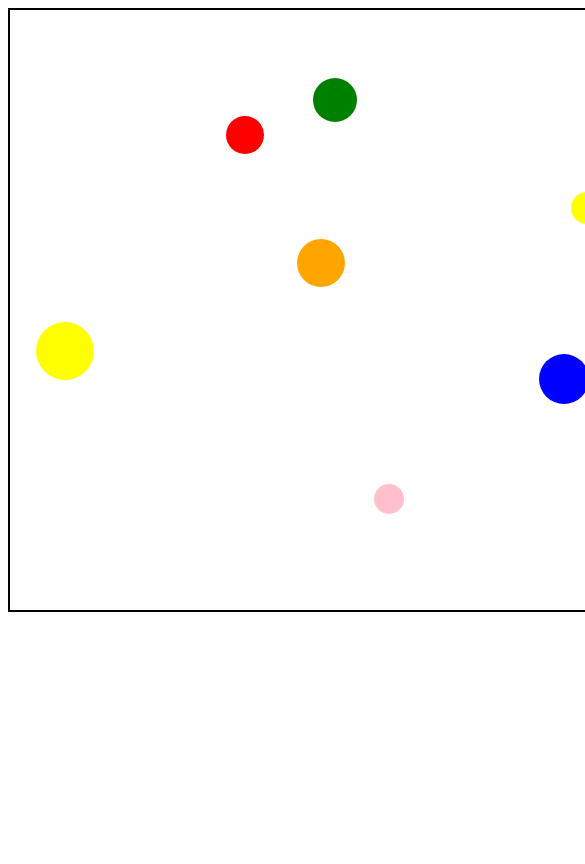
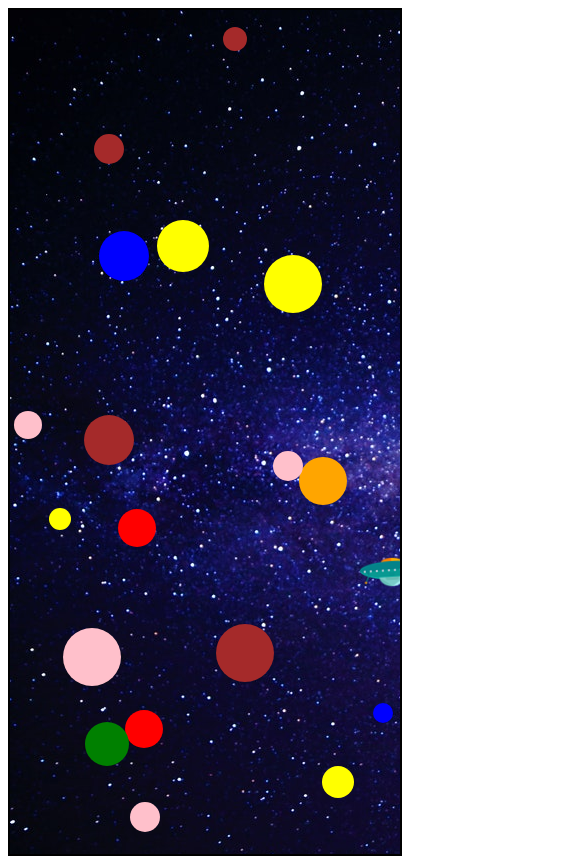
Before and after one commit to HoangDHCodeGym/CodegymExercises, a plain HTML site: page BoucingBall/index.html in a window 390 px wide. Shown: the top 864 px of the page, 585 px wide, since content can reach past the window. Drawn offline with nearby package versions, Linux system fonts and the light colour scheme.

Commit message:
Change width

```diff
--- a/BoucingBall/game.js
+++ b/BoucingBall/game.js
@@ -1,5 +1,8 @@
 let canvas = document.getElementById("myCanvas");
+canvas.width = window.innerWidth;
+canvas.height = window.innerHeight;
 let imgId = "BattleShip";
+let BallNumber = 18;
 const WIDTH = canvas.width;
 const HEIGHT = canvas.height;
 const SHIPTOP = 600;
@@ -7,8 +10,9 @@ const SHIPLEFT = 280;
 const SHIPSIZE = 64;
 //Main program
 let objectList = [];
-createBalls(objectList,18);
+createBalls(objectList,BallNumber);
 createShip(SHIPTOP,SHIPLEFT,SHIPSIZE,imgId);
+objectList[BallNumber].moveOnKeyDown();
 animate(objectList);
 
 //Tạo số lượng bóng random
@@ -35,7 +39,7 @@ function createBalls(objectList, numberOfBalls) {
 //Tạo tàu chiến
 function createShip(left, top, size, imgId) {
     let ship = new Ship(left, top, size, imgId);
-    ship.draw();
+    //ship.moveOnKeyDown();
     objectList.push(ship);
 }
 
--- a/BoucingBall/index.html
+++ b/BoucingBall/index.html
@@ -11,6 +11,7 @@
         display: block;
         border: 2px solid black;
         margin: auto;
+        background-image: url("universe.jpg");
     }
     img {
         display: none;
--- a/BoucingBall/ship.js
+++ b/BoucingBall/ship.js
@@ -1,29 +1,73 @@
-let Ship = function(left, top, size, imgId) {
+let Ship = function (left, top, size, imgId) {
     this.left = left;
     this.top = top;
     this.size = size;
-    this.leftAcc = 2;
-    this.topAcc = 2;
+    this.leftAcc = 1;
+    this.topAcc = 1;
     this.type = "ship";
     this.degree = 0;
-    //this.radius = 30;
+    this.radius = 30;
     this.img = document.getElementById(imgId);
     let self = this;
-    this.draw = function() {
+    this.draw = function () {
+        self.reOrientation();
+        self.move();
         let ctx = canvas.getContext("2d");
         //Start Rotation
         ctx.save();
-        ctx.translate(self.left+self.size/2, self.top+self.size/2); //go to center of object
-        ctx.rotate(Math.PI*this.degree);
-        if (this.degree==2) { this.degree=0 } else {this.degree += 0.02};
-        ctx.translate(-self.size/2, -self.size/2); //go to orginal top and center of object
-        ctx.drawImage(self.img,0,0,self.size,self.size);
+        ctx.translate(self.left + self.size / 2, self.top + self.size / 2); //go to center of object
+        ctx.rotate(Math.PI * this.degree);
+        if (this.degree == 2) {
+            this.degree = 0
+        } else {
+            this.degree += 0.02
+        };
+        ctx.translate(-self.size / 2, -self.size / 2); //go to orginal top and center of object
+        ctx.drawImage(self.img, 0, 0, self.size, self.size);
         //End Rotation
         //ctx.drawImage(self.img,self.left,self.top,self.size,self.size);
         ctx.restore();
     }
-    this.randomMove = function() {};
-    this.moveOnKeyDown = function() {
+    this.move = function () {
+        this.top += this.topAcc;
+        this.left += this.leftAcc;
+    }
+    this.reOrientation = function () {
+        //Đổi hướng khi chạm cạnh trên
+        if ((this.top < this.radius) && (this.topAcc < 0)) {
+            this.topAcc = (-1) * this.topAcc;
+        }
+        //Đổi hướng khi chạm cạnh phải
+        if ((this.left > (WIDTH - this.radius)) && (this.leftAcc > 0)) {
+            this.leftAcc = (-1) * this.leftAcc;
+        }
+        //Đổi hướng khi chạm cạnh dưới
+        if ((this.top > HEIGHT - this.radius) && (this.topAcc > 0)) {
+            this.topAcc = (-1) * this.topAcc;
+        }
+        //Đổi hướng khi chạm cạnh trái
+        if ((this.left < this.radius) && (this.leftAcc < 0)) {
+            this.leftAcc = (-1) * this.leftAcc;
+        }
+    }
+    this.randomMove = function () {}
+    this.moveOnKeyDown = function () {
+        $(document).keydown(function (event) {
+            let step = 40;
+            if (event.which == 40) { //Down
+                self.topAcc += 1;
+            }
+            if (event.which == 38) { //Up
+                self.topAcc -= 1;
+            }
+            if (event.which == 37) { //Left
+                self.leftAcc -= 1;
+            }
+            if (event.which == 39) { //Right
+                self.leftAcc += 1;
+            }
+        });
+    }
 
-    }
+
 }
```
Also changed, not shown: BoucingBall/universe.jpg (added).
